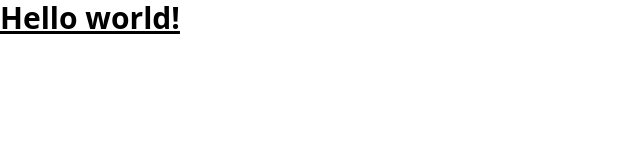
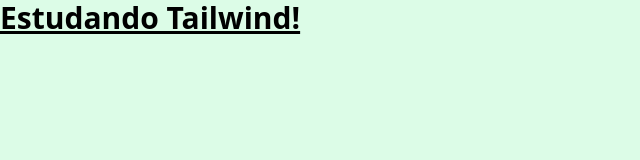
Before and after one commit to Vagner-Alves/Tailwind-css, a website: page src/index.html in a window 1280 px wide. Shown: the whole page, without its empty margins (0-640 px from the left). Drawn offline with Linux system fonts and the light colour scheme.

Commit message:
adicionando alguns detalhes

```diff
--- a/src/index.html
+++ b/src/index.html
@@ -6,9 +6,17 @@
     <title>Tailwind Curso</title>
     <link href="./output.css" rel="stylesheet">
 </head>
-<body>
-    <h1 class="text-3xl font-bold underline">
-        Hello world!
-      </h1>
+<body class="bg-green-100">
+    <header>
+        <h1 class="text-3xl font-bold underline">
+            Estudando Tailwind!
+          </h1>
+    </header>
+    <main>
+
+
+    </main>
+    <footer></footer>
+
 </body>
 </html>
```
Also changed, not shown: src/output.css.
